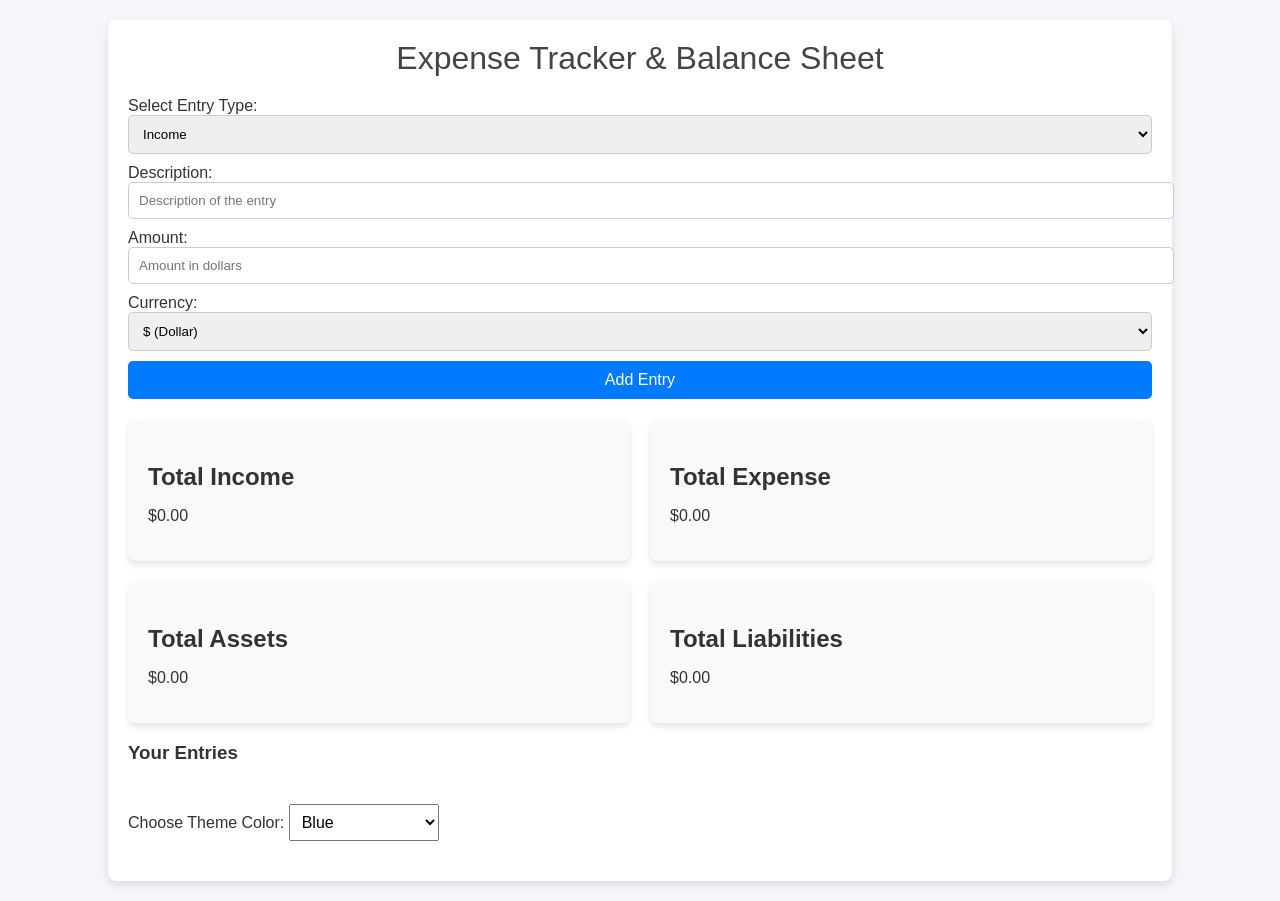
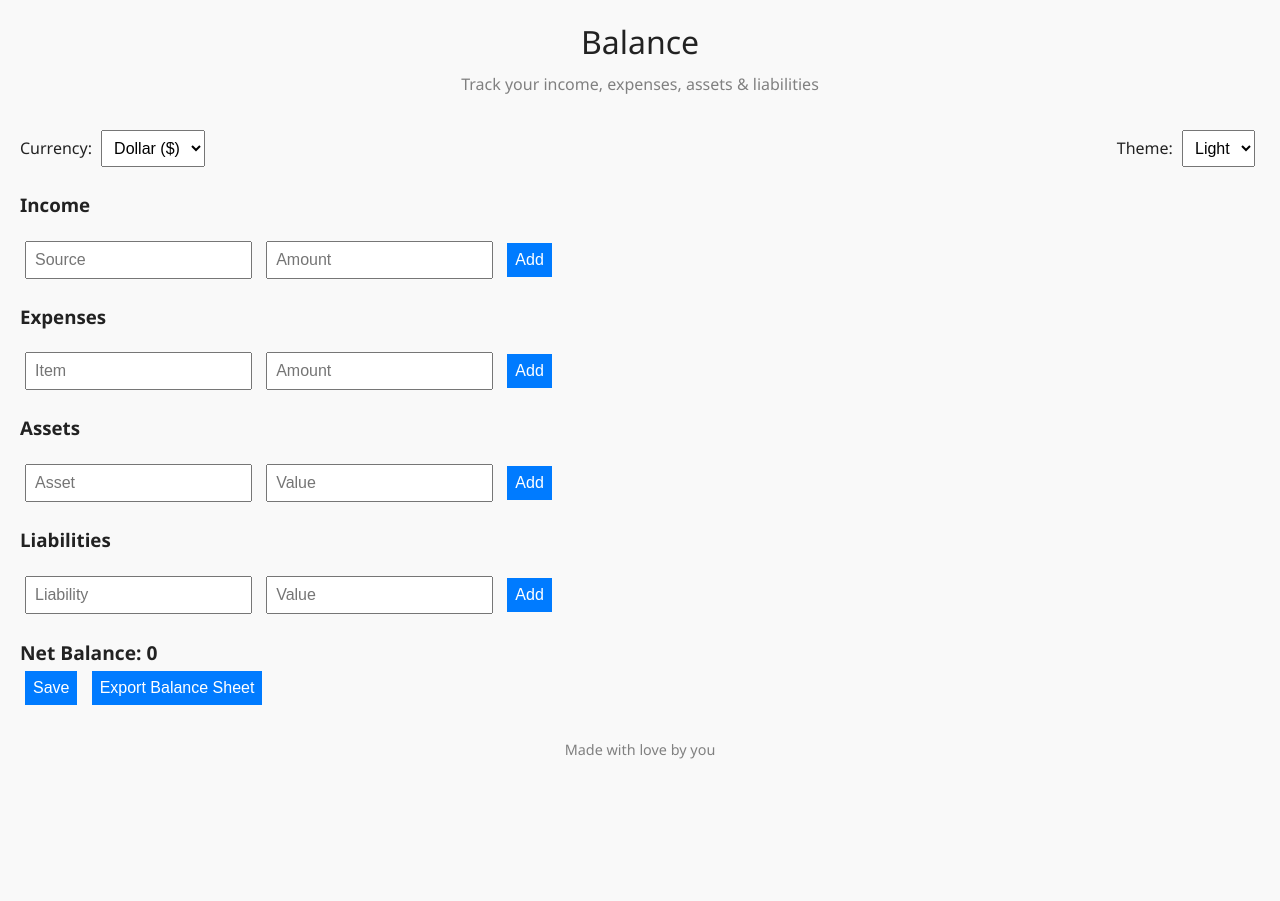
Before and after one commit to Notinsink/jack, a plain HTML site: page index.html in a window 1280 px wide. After the commit the page ends 800 px from the top, so only its background shows below. Drawn offline with Linux system fonts and the light colour scheme.

Commit message:
Update index.html

```diff
--- a/index.html
+++ b/index.html
@@ -1,238 +1,297 @@
 <!DOCTYPE html>
 <html lang="en">
 <head>
-  <meta charset="UTF-8">
-  <meta name="viewport" content="width=device-width, initial-scale=1.0">
-  <title>Expense Tracker & Balance Sheet</title>
+  <meta charset="UTF-8" />
+  <meta name="viewport" content="width=device-width, initial-scale=1.0"/>
+  <title>Balance</title>
   <style>
+    :root {
+      --primary: #2b2b2b;
+      --background: #f9f9f9;
+      --accent: #007bff;
+      --text: #222;
+    }
+
     body {
-      font-family: 'Arial', sans-serif;
-      background-color: #f4f6f9;
-      color: #333;
+      font-family: 'Segoe UI', sans-serif;
+      background-color: var(--background);
+      color: var(--text);
+      padding: 20px;
       margin: 0;
-      padding: 0;
     }
-    .container {
-      width: 80%;
-      margin: 20px auto;
-      padding: 20px;
-      background-color: #fff;
-      border-radius: 8px;
-      box-shadow: 0 4px 8px rgba(0, 0, 0, 0.1);
-    }
+
     header {
       text-align: center;
-      font-size: 2rem;
-      margin-bottom: 20px;
-      color: #444;
+      font-size: 2em;
+      margin-bottom: 10px;
     }
-    .form-container, .balance-container {
+
+    .tagline {
+      text-align: center;
+      color: gray;
+      margin-bottom: 30px;
+    }
+
+    select, input, button {
+      padding: 8px;
+      margin: 5px;
+      font-size: 1em;
+    }
+
+    .section {
+      margin: 20px 0;
+    }
+
+    .list {
+      margin-top: 10px;
+    }
+
+    .list div {
+      display: flex;
+      justify-content: space-between;
+      margin: 3px 0;
+      padding: 4px;
+      background: #e9e9e9;
+    }
+
+    .theme-selector {
+      float: right;
+    }
+
+    .balance {
+      font-weight: bold;
+      font-size: 1.2em;
       margin-top: 20px;
     }
-    .form-container input, .form-container select {
-      width: 100%;
-      padding: 10px;
-      margin-bottom: 10px;
-      border-radius: 5px;
-      border: 1px solid #ccc;
-    }
-    .form-container button {
-      width: 100%;
-      padding: 10px;
-      background-color: #007bff;
+
+    button {
+      background-color: var(--accent);
       color: white;
       border: none;
-      border-radius: 5px;
-      font-size: 1rem;
       cursor: pointer;
     }
-    .form-container button:hover {
-      background-color: #0056b3;
+
+    button:hover {
+      opacity: 0.9;
     }
-    .entries-list {
-      margin-top: 20px;
-      list-style: none;
-      padding: 0;
+
+    .remove-btn {
+      background-color: red;
+      padding: 2px 8px;
+      font-size: 0.9em;
+      margin-left: 10px;
     }
-    .entries-list li {
-      display: flex;
-      justify-content: space-between;
-      padding: 10px;
-      border-bottom: 1px solid #ddd;
-    }
-    .entries-list li button {
-      padding: 5px 10px;
-      background-color: #dc3545;
-      color: white;
-      border: none;
-      border-radius: 5px;
-      cursor: pointer;
-    }
-    .entries-list li button:hover {
-      background-color: #c82333;
-    }
-    .balance-container {
-      display: grid;
-      grid-template-columns: 1fr 1fr;
-      gap: 20px;
-      margin-top: 20px;
-    }
-    .balance-container div {
-      padding: 20px;
-      background-color: #f8f9fa;
-      border-radius: 8px;
-      box-shadow: 0 4px 6px rgba(0, 0, 0, 0.1);
-    }
-    .balance-container div h3 {
-      font-size: 1.5rem;
-      margin-bottom: 10px;
-    }
-    select#theme-color {
-      width: 150px;
-      padding: 8px;
-      margin: 20px 0;
-      font-size: 1rem;
-    }
-    .hidden {
-      display: none;
+
+    .footer {
+      margin-top: 30px;
+      text-align: center;
+      font-size: 0.9em;
+      color: gray;
     }
   </style>
 </head>
 <body>
+  <header>Balance</header>
+  <div class="tagline">Track your income, expenses, assets & liabilities</div>
 
-  <div class="container">
-    <header>Expense Tracker & Balance Sheet</header>
-
-    <div class="form-container">
-      <label for="entry-type">Select Entry Type:</label>
-      <select id="entry-type">
-        <option value="income">Income</option>
-        <option value="expense">Expense</option>
-        <option value="asset">Asset</option>
-        <option value="liability">Liability</option>
+  <div class="theme-selector">
+    Theme:
+    <select onchange="changeTheme(this.value)">
+      <option value="light">Light</option>
+      <option value="dark">Dark</option>
+      <option value="blue">Blue</option>
     </select>
-
-      <label for="entry-description">Description:</label>
-      <input type="text" id="entry-description" placeholder="Description of the entry">
-
-      <label for="entry-amount">Amount:</label>
-      <input type="number" id="entry-amount" placeholder="Amount in dollars" min="0">
-
-      <label for="entry-currency">Currency:</label>
-      <select id="entry-currency">
-        <option value="USD">$ (Dollar)</option>
-        <option value="EUR">€ (Euro)</option>
-        <option value="NGN">₦ (Naira)</option>
-      </select>
-
-      <button id="add-entry-btn">Add Entry</button>
-    </div>
-
-    <div class="balance-container">
-      <div>
-        <h3>Total Income</h3>
-        <p id="total-income">$0.00</p>
-      </div>
-      <div>
-        <h3>Total Expense</h3>
-        <p id="total-expense">$0.00</p>
-      </div>
-      <div>
-        <h3>Total Assets</h3>
-        <p id="total-asset">$0.00</p>
-      </div>
-      <div>
-        <h3>Total Liabilities</h3>
-        <p id="total-liability">$0.00</p>
-      </div>
   </div>
 
   <div>
-      <h3>Your Entries</h3>
-      <ul class="entries-list" id="entries-list"></ul>
+    Currency:
+    <select id="currency">
+      <option value="$">Dollar ($)</option>
+      <option value="€">Euro (€)</option>
+      <option value="₦">Naira (₦)</option>
+    </select>
   </div>
 
-    <div>
-      <label for="theme-color">Choose Theme Color:</label>
-      <select id="theme-color">
-        <option value="#007bff">Blue</option>
-        <option value="#28a745">Green</option>
-        <option value="#ffc107">Yellow</option>
-        <option value="#dc3545">Red</option>
-        <option value="#17a2b8">Cyan</option>
-      </select>
-    </div>
+  <div class="section">
+    <h3>Income</h3>
+    <input type="text" id="incomeName" placeholder="Source" />
+    <input type="number" id="incomeAmount" placeholder="Amount" />
+    <button onclick="addItem('income')">Add</button>
+    <div class="list" id="incomeList"></div>
   </div>
 
+  <div class="section">
+    <h3>Expenses</h3>
+    <input type="text" id="expenseName" placeholder="Item" />
+    <input type="number" id="expenseAmount" placeholder="Amount" />
+    <button onclick="addItem('expense')">Add</button>
+    <div class="list" id="expenseList"></div>
+  </div>
+
+  <div class="section">
+    <h3>Assets</h3>
+    <input type="text" id="assetName" placeholder="Asset" />
+    <input type="number" id="assetAmount" placeholder="Value" />
+    <button onclick="addItem('asset')">Add</button>
+    <div class="list" id="assetList"></div>
+  </div>
+
+  <div class="section">
+    <h3>Liabilities</h3>
+    <input type="text" id="liabilityName" placeholder="Liability" />
+    <input type="number" id="liabilityAmount" placeholder="Value" />
+    <button onclick="addItem('liability')">Add</button>
+    <div class="list" id="liabilityList"></div>
+  </div>
+
+  <div class="balance" id="balanceDisplay">Net Balance: 0</div>
+
+  <button onclick="saveData()">Save</button>
+  <button onclick="exportData()">Export Balance Sheet</button>
+
+  <div class="footer">Made with love by you</div>
+
   <script>
-    const addEntryBtn = document.getElementById('add-entry-btn');
-    const entryType = document.getElementById('entry-type');
-    const entryDescription = document.getElementById('entry-description');
-    const entryAmount = document.getElementById('entry-amount');
-    const entryCurrency = document.getElementById('entry-currency');
-    const entriesList = document.getElementById('entries-list');
-    const totalIncomeDisplay = document.getElementById('total-income');
-    const totalExpenseDisplay = document.getElementById('total-expense');
-    const totalAssetDisplay = document.getElementById('total-asset');
-    const totalLiabilityDisplay = document.getElementById('total-liability');
-    const themeColorSelect = document.getElementById('theme-color');
+    let incomeList = [];
+    let expenseList = [];
+    let assetList = [];
+    let liabilityList = [];
 
-    let entries = [];
+    const currencySelector = document.getElementById("currency");
 
-    addEntryBtn.addEventListener('click', () => {
-      const type = entryType.value;
-      const description = entryDescription.value;
-      const amount = parseFloat(entryAmount.value);
-      const currency = entryCurrency.value;
+    function addItem(type) {
+      const name = document.getElementById(type + "Name").value;
+      const amount = parseFloat(document.getElementById(type + "Amount").value);
 
-      if (description && amount > 0) {
-        const entry = { type, description, amount, currency };
-        entries.push(entry);
-        updateEntriesList();
-        updateBalanceSheet();
+      if (!name || isNaN(amount)) return;
+
+      const item = { name, amount };
+      if (type === "income") incomeList.push(item);
+      if (type === "expense") expenseList.push(item);
+      if (type === "asset") assetList.push(item);
+      if (type === "liability") liabilityList.push(item);
+
+      renderList(type);
+      updateBalance();
     }
-    });
 
-    function updateEntriesList() {
-      entriesList.innerHTML = '';
-      entries.forEach((entry, index) => {
-        const listItem = document.createElement('li');
-        listItem.innerHTML = `${entry.type.toUpperCase()} - ${entry.description}: ${entry.currency}${entry.amount.toFixed(2)} <button onclick="removeEntry(${index})">Delete</button>`;
-        entriesList.appendChild(listItem);
+    function renderList(type) {
+      const container = document.getElementById(type + "List");
+      let list = [];
+      if (type === "income") list = incomeList;
+      if (type === "expense") list = expenseList;
+      if (type === "asset") list = assetList;
+      if (type === "liability") list = liabilityList;
+
+      container.innerHTML = "";
+      list.forEach((item, index) => {
+        container.innerHTML += `
+          <div>
+            ${item.name}: ${item.amount} ${currencySelector.value}
+            <button class="remove-btn" onclick="removeItem('${type}', ${index})">x</button>
+          </div>
+        `;
       });
     }
 
-    function updateBalanceSheet() {
-      let income = 0, expense = 0, asset = 0, liability = 0;
+    function removeItem(type, index) {
+      if (type === "income") incomeList.splice(index, 1);
+      if (type === "expense") expenseList.splice(index, 1);
+      if (type === "asset") assetList.splice(index, 1);
+      if (type === "liability") liabilityList.splice(index, 1);
 
-      entries.forEach(entry => {
-        if (entry.type === 'income') {
-          income += entry.amount;
-        } else if (entry.type === 'expense') {
-          expense += entry.amount;
-        } else if (entry.type === 'asset') {
-          asset += entry.amount;
-        } else if (entry.type === 'liability') {
-          liability += entry.amount;
+      renderList(type);
+      updateBalance();
     }
+
+    function calculateNetBalance() {
+      const incomeTotal = incomeList.reduce((sum, item) => sum + item.amount, 0);
+      const expenseTotal = expenseList.reduce((sum, item) => sum + item.amount, 0);
+      const assetTotal = assetList.reduce((sum, item) => sum + item.amount, 0);
+      const liabilityTotal = liabilityList.reduce((sum, item) => sum + item.amount, 0);
+      return incomeTotal - expenseTotal + assetTotal - liabilityTotal;
+    }
+
+    function updateBalance() {
+      const net = calculateNetBalance();
+      document.getElementById("balanceDisplay").innerText =
+        `Net Balance: ${net} ${currencySelector.value}`;
+    }
+
+    function saveData() {
+      const data = {
+        incomeList,
+        expenseList,
+        assetList,
+        liabilityList,
+        currency: currencySelector.value
+      };
+      localStorage.setItem("balanceApp", JSON.stringify(data));
+      alert("Saved!");
+    }
+
+    function loadData() {
+      const data = JSON.parse(localStorage.getItem("balanceApp"));
+      if (!data) return;
+      incomeList = data.incomeList || [];
+      expenseList = data.expenseList || [];
+      assetList = data.assetList || [];
+      liabilityList = data.liabilityList || [];
+      currencySelector.value = data.currency || "$";
+      ["income", "expense", "asset", "liability"].forEach(renderList);
+      updateBalance();
+    }
+
+    function exportData() {
+      let content = "=== Balance Sheet ===\n\n";
+
+      content += "Income:\n";
+      incomeList.forEach(item => {
+        content += `- ${item.name}: ${item.amount} ${currencySelector.value}\n`;
       });
 
-      totalIncomeDisplay.textContent = `${entryCurrency.value}${income.toFixed(2)}`;
-      totalExpenseDisplay.textContent = `${entryCurrency.value}${expense.toFixed(2)}`;
-      totalAssetDisplay.textContent = `${entryCurrency.value}${asset.toFixed(2)}`;
-      totalLiabilityDisplay.textContent = `${entryCurrency.value}${liability.toFixed(2)}`;
+      content += "\nExpenses:\n";
+      expenseList.forEach(item => {
+        content += `- ${item.name}: ${item.amount} ${currencySelector.value}\n`;
+      });
+
+      content += "\nAssets:\n";
+      assetList.forEach(item => {
+        content += `- ${item.name}: ${item.amount} ${currencySelector.value}\n`;
+      });
+
+      content += "\nLiabilities:\n";
+      liabilityList.forEach(item => {
+        content += `- ${item.name}: ${item.amount} ${currencySelector.value}\n`;
+      });
+
+      content += `\nNet Balance: ${calculateNetBalance()} ${currencySelector.value}`;
+
+      const blob = new Blob([content], { type: 'text/plain' });
+      const link = document.createElement('a');
+      link.href = URL.createObjectURL(blob);
+      link.download = "balance_sheet.txt";
+      link.click();
     }
 
-    function removeEntry(index) {
-      entries.splice(index, 1);
-      updateEntriesList();
-      updateBalanceSheet();
+    function changeTheme(theme) {
+      const root = document.documentElement;
+      if (theme === "dark") {
+        root.style.setProperty("--background", "#1e1e1e");
+        root.style.setProperty("--text", "#ffffff");
+        root.style.setProperty("--accent", "#4caf50");
+      } else if (theme === "blue") {
+        root.style.setProperty("--background", "#e0f0ff");
+        root.style.setProperty("--text", "#003366");
+        root.style.setProperty("--accent", "#007bff");
+      } else {
+        root.style.setProperty("--background", "#f9f9f9");
+        root.style.setProperty("--text", "#222");
+        root.style.setProperty("--accent", "#007bff");
+      }
     }
 
-    themeColorSelect.addEventListener('change', (e) => {
-      document.body.style.backgroundColor = e.target.value;
-      document.querySelector('.container').style.backgroundColor = e.target.value;
-    });
+    window.onload = loadData;
   </script>
 </body>
 </html>
```
Lines whose indentation alone changed are shown as unchanged.
